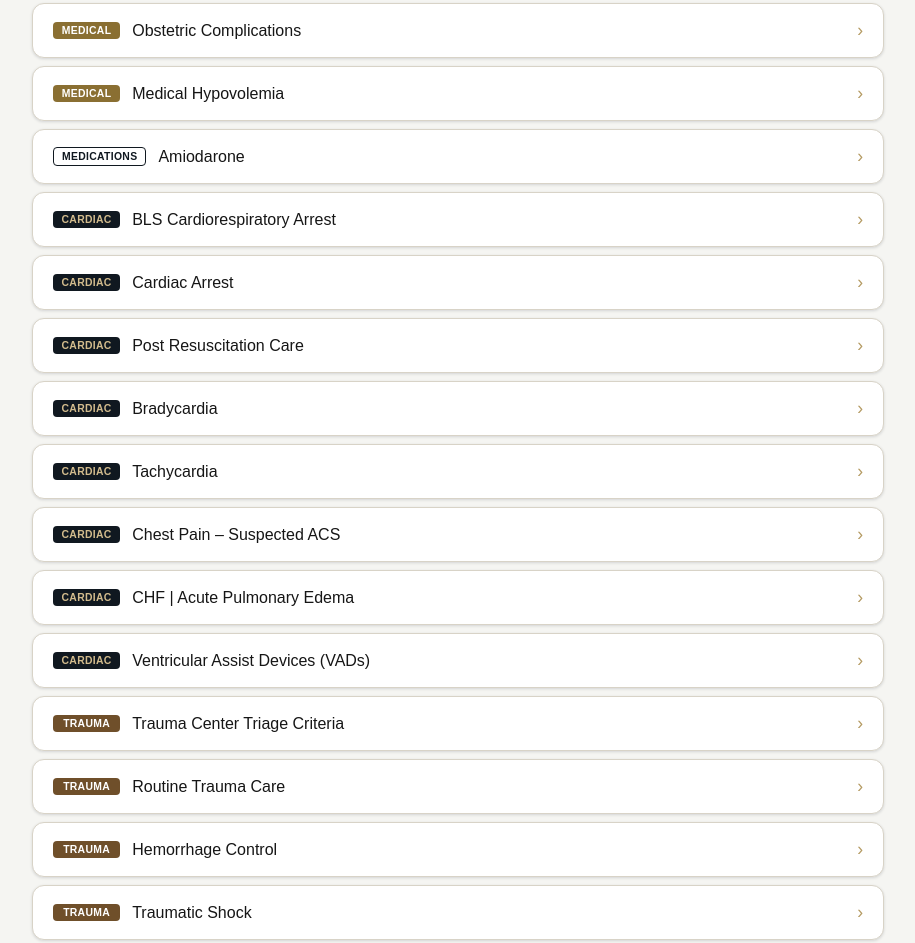
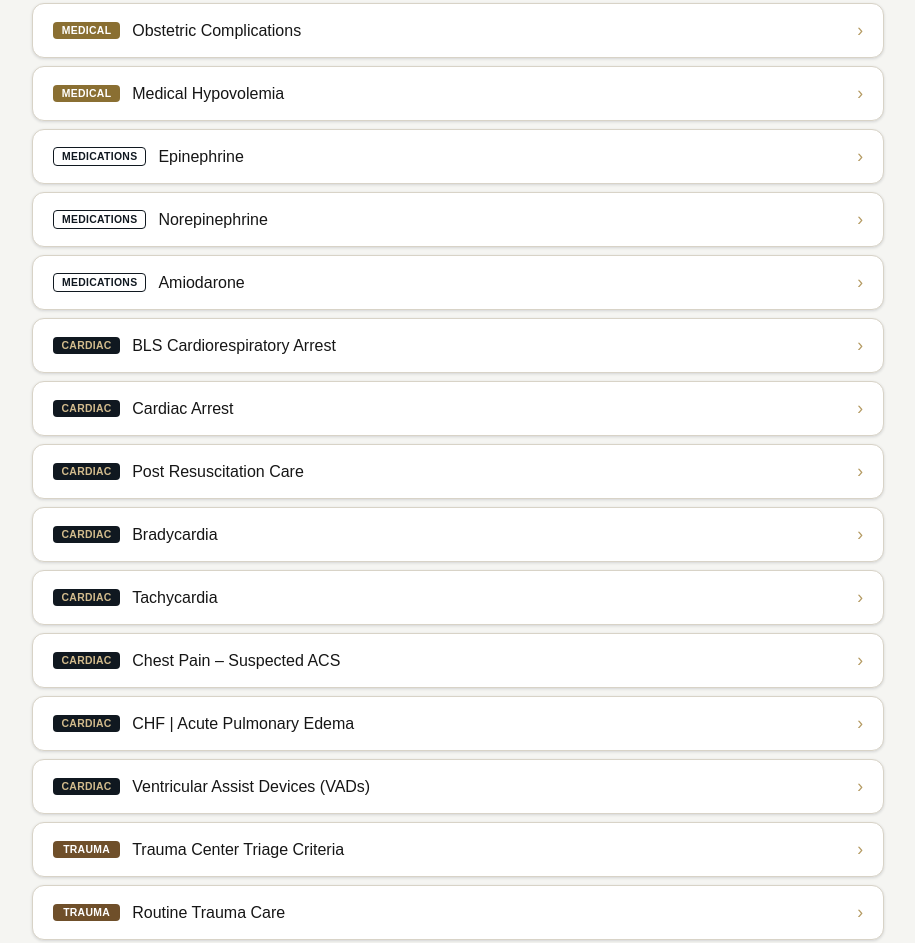
Before and after one commit to kingtree923/ROPE_v3, a plain HTML site: page index.html in a window 1280 px wide. Shown: the part 1815-2758 px from the top of the page, without its empty margins (182-1097 px from the left). Drawn offline with Linux system fonts and the light colour scheme.

Commit message:
Update index.html

```diff
--- a/index.html
+++ b/index.html
@@ -173,6 +173,8 @@ body {
     { page: 74, title: "Emergency Childbirth", category: "Medical" },
     { page: 75, title: "Obstetric Complications", category: "Medical" },
     { page: 76, title: "Medical Hypovolemia", category: "Medical" },
+    { page: 1021, title: "Epinephrine", category: "Medications" },
+    { page: 1022, title: "Norepinephrine", category: "Medications" },
     { page: 103, title: "Amiodarone", category: "Medications" },
     { page: 105, title: "BLS Cardiorespiratory Arrest", category: "Cardiac" },
     { page: 106, title: "Cardiac Arrest", category: "Cardiac" },
```
